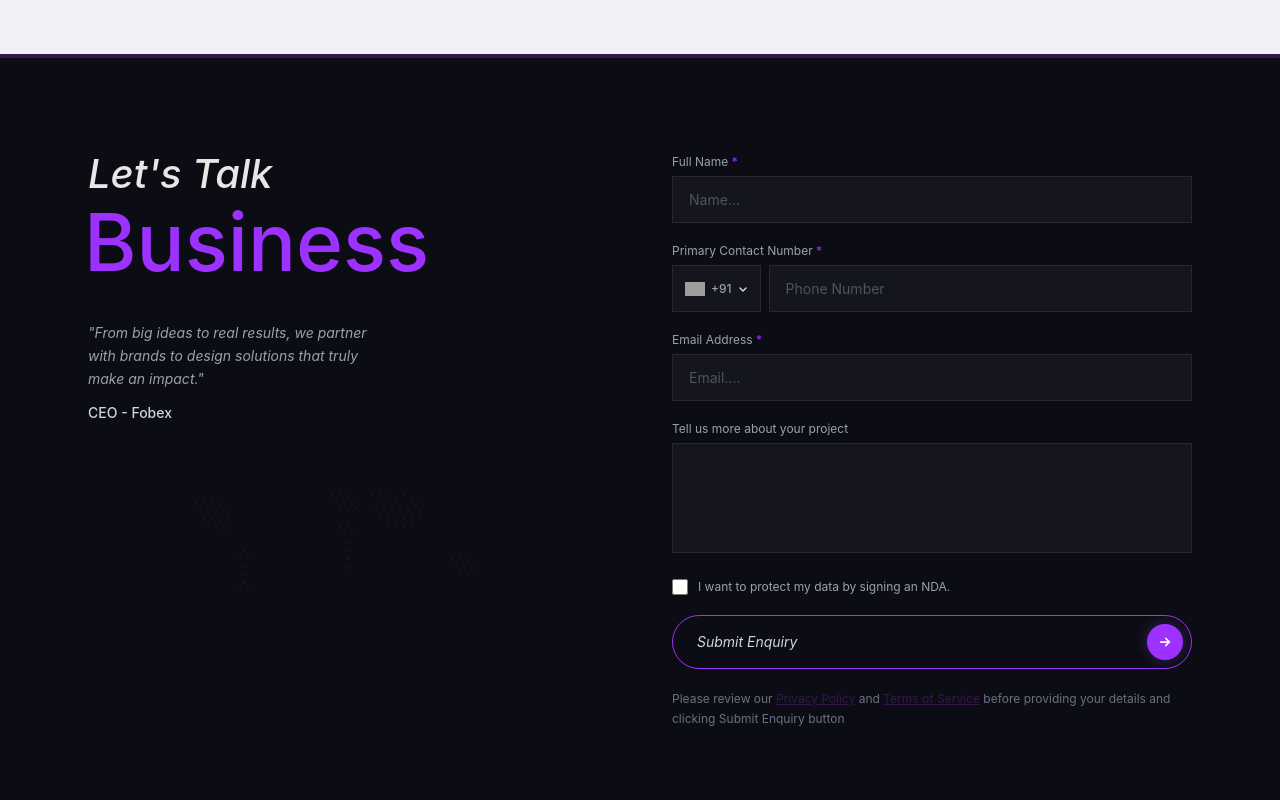
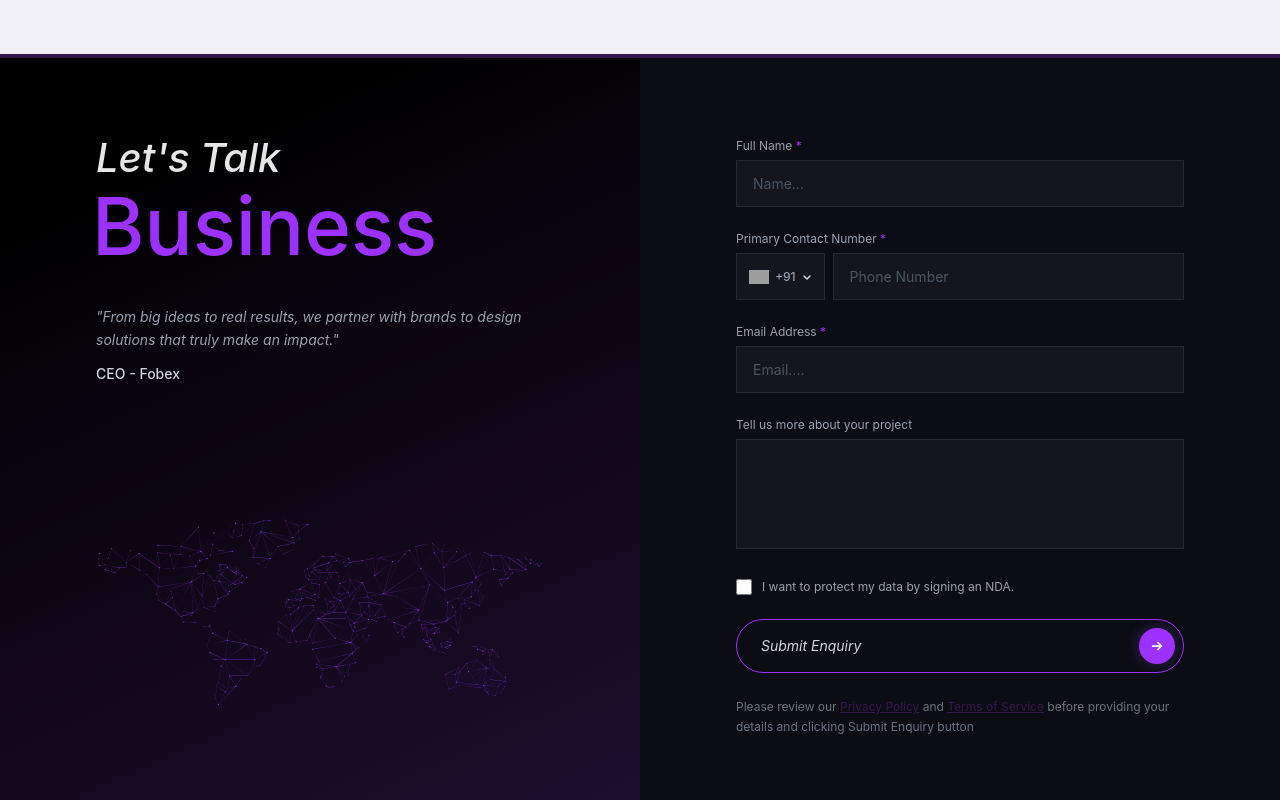
Before and after one commit to Akshay-m77/fobex, a React (Vite) app: page / in a window 1280 px wide. Shown: the part 7420-8220 px from the top of the page. Built offline with nearby package versions, Linux system fonts and the light colour scheme; grey boxes are pictures that could not be loaded; a web font is replaced by a local one.

Commit message:
contact pg

```diff
--- a/src/components/CTA.tsx
+++ b/src/components/CTA.tsx
@@ -1,6 +1,7 @@
 import { useState, useRef, useEffect } from 'react';
 import ArrowButton from './ui/ArrowButton';
 import FadeIn from './ui/FadeIn';
+import worldMap from '../assets/world.svg';
 
 const COUNTRIES = [
     { code: 'IN', flagCode: 'in', dialCode: '+91', flag: '🇮🇳', name: 'India' },
@@ -118,51 +119,43 @@ export default function CTA() {
 
 
     return (
-        <section className="bg-[var(--color-bg-dark-alt)] py-24 max-md:py-16 border-t-4 border-[var(--color-accent-purple)]" id="contact">
-            <div className="max-w-[var(--container-lg)] mx-auto px-4 md:px-6">
-                <div className="flex gap-16 items-start max-md:flex-col">
-                    {/* Left — Heading + Quote + World Map */}
-                    <FadeIn direction="right" className="flex-1 min-w-0" delay={0.2} fullWidth>
+        <section className="bg-[var(--color-bg-dark-alt)] border-t-4 border-[var(--color-accent-purple)] overflow-hidden" id="contact">
+            <div className="flex max-md:flex-col min-h-[700px]">
+                {/* Left Side (50%) — From absolute edge */}
+                <div className="w-1/2 max-md:w-full flex-shrink-0">
+                    <FadeIn direction="right" className="h-full" delay={0.2} fullWidth>
+                        <div
+                            className="h-full flex flex-col justify-between p-24 max-md:p-10 py-20"
+                            style={{ background: 'linear-gradient(155.76deg, #000000 15.52%, #351750 159.28%)' }}
+                        >
+                            <div className="max-w-[500px] ml-auto">
                                 <h2 className="font-medium leading-none mb-10">
                                     <span className="text-white text-[2.5rem] max-md:text-[1.8rem] block mb-2 opacity-90 italic">Let's Talk</span>
                                     <span className="gradient-text text-[5rem] max-md:text-[3.5rem] block -ml-1">Business</span>
                                 </h2>
 
-                        <blockquote className="text-sm italic text-gray-400 leading-relaxed mb-3 max-w-[300px]">
+                                <blockquote className="text-sm italic text-gray-400 leading-relaxed mb-3">
                                     "From big ideas to real results, we partner
                                     with brands to design solutions that truly
                                     make an impact."
                                 </blockquote>
-                        <p className="text-sm text-gray-300 font-medium mb-12">
+                                <p className="text-sm text-gray-300 font-medium">
                                     CEO - Fobex
                                 </p>
+                            </div>
 
-                        {/* World map dots */}
-                        <div className="relative h-40 max-md:h-28 overflow-hidden opacity-60">
-                            <svg viewBox="0 0 500 200" fill="none" className="w-full h-full">
-                                {/* Simplified dot-based world map */}
-                                {[
-                                    { key: 'na', coords: [[60, 40], [70, 35], [80, 38], [90, 42], [65, 50], [75, 48], [85, 52], [95, 50], [70, 60], [80, 58], [90, 62], [100, 55], [75, 70], [85, 68], [95, 72]] },
-                                    { key: 'sa', coords: [[120, 100], [115, 110], [125, 108], [118, 120], [122, 130], [120, 140], [115, 150], [125, 145]] },
-                                    { key: 'eu', coords: [[230, 30], [240, 28], [250, 32], [235, 40], [245, 38], [255, 42], [240, 48], [250, 50], [260, 45]] },
-                                    { key: 'af', coords: [[240, 70], [250, 68], [245, 80], [255, 78], [248, 90], [252, 100], [250, 110], [248, 120], [252, 125]] },
-                                    { key: 'as', coords: [[280, 30], [290, 28], [300, 32], [310, 35], [320, 30], [330, 38], [285, 45], [295, 42], [305, 48], [315, 45], [325, 50], [335, 42], [340, 48], [290, 55], [300, 58], [310, 52], [320, 60], [330, 55], [340, 58], [300, 68], [310, 65], [320, 70], [330, 68]] },
-                                    { key: 'au', coords: [[380, 110], [390, 108], [400, 112], [385, 120], [395, 118], [405, 122], [390, 128], [400, 130]] },
-                                ].map((region) =>
-                                    region.coords.map(([x, y], i) => (
-                                        <circle key={`${region.key}${i}`} cx={x} cy={y} r="1.5" fill="var(--color-accent-purple)" opacity="0.7" />
-                                    ))
-                                )}
-                                {/* Connection lines */}
-                                <line x1="100" y1="55" x2="230" y2="40" stroke="var(--color-accent-purple)" strokeWidth="0.3" opacity="0.3" />
-                                <line x1="255" y1="45" x2="280" y2="35" stroke="var(--color-accent-purple)" strokeWidth="0.3" opacity="0.3" />
-                                <line x1="340" y1="58" x2="380" y2="110" stroke="var(--color-accent-purple)" strokeWidth="0.3" opacity="0.3" />
-                            </svg>
+                            {/* World map */}
+                            <div className="relative h-64 max-md:h-40 flex items-center mt-auto overflow-hidden">
+                                <img src={worldMap} alt="World Map" />
+                            </div>
                         </div>
                     </FadeIn>
+                </div>
 
-                    {/* Right — Contact Form / Feedback */}
-                    <FadeIn direction="left" className="flex-1 min-w-0 transition-all duration-500" delay={0.4} fullWidth>
+                {/* Right Side (50%) — Form Section */}
+                <div className="w-1/2 max-md:w-full flex items-center bg-[var(--color-bg-dark-alt)]">
+                    <div className="w-full max-w-[650px] mr-auto p-24 max-md:p-8 py-20">
+                        <FadeIn direction="left" className="transition-all duration-500" delay={0.4} fullWidth>
                             {submitStatus === 'success' ? (
                                 <div className="bg-[rgba(var(--accent-purple-rgb),0.05)] border border-[var(--color-accent-purple)] rounded-none p-12 text-center animate-fade-in">
                                     <div className="w-20 h-20 bg-[var(--color-accent-vibrant)] rounded-full flex items-center justify-center mx-auto mb-8 shadow-[0_0_30px_rgba(157,49,255,0.4)]">
@@ -183,7 +176,7 @@ export default function CTA() {
                                     </button>
                                 </div>
                             ) : (
-                            <form onSubmit={handleSubmit} className="flex flex-col gap-5" noValidate>
+                                <form onSubmit={handleSubmit} className="flex flex-col gap-6" noValidate>
                                     {submitStatus === 'error' && (
                                         <div className="bg-red-500/10 border border-red-500/20 text-red-400 p-4 rounded-none text-xs flex items-center gap-3 animate-fade-in mb-2">
                                             <svg width="16" height="16" viewBox="0 0 24 24" fill="none" stroke="currentColor" strokeWidth="2" strokeLinecap="round" strokeLinejoin="round"><circle cx="12" cy="12" r="10" /><line x1="12" y1="8" x2="12" y2="12" /><line x1="12" y1="16" x2="12.01" y2="16" /></svg>
@@ -346,8 +339,10 @@ export default function CTA() {
                         </FadeIn>
                     </div>
                 </div>
+            </div>
         </section>
     );
+
 }
 
 /** Small helper for consistent form field labels */
```
Also changed, not shown: src/assets/world.svg (added). Lines whose indentation alone changed are shown as unchanged.
